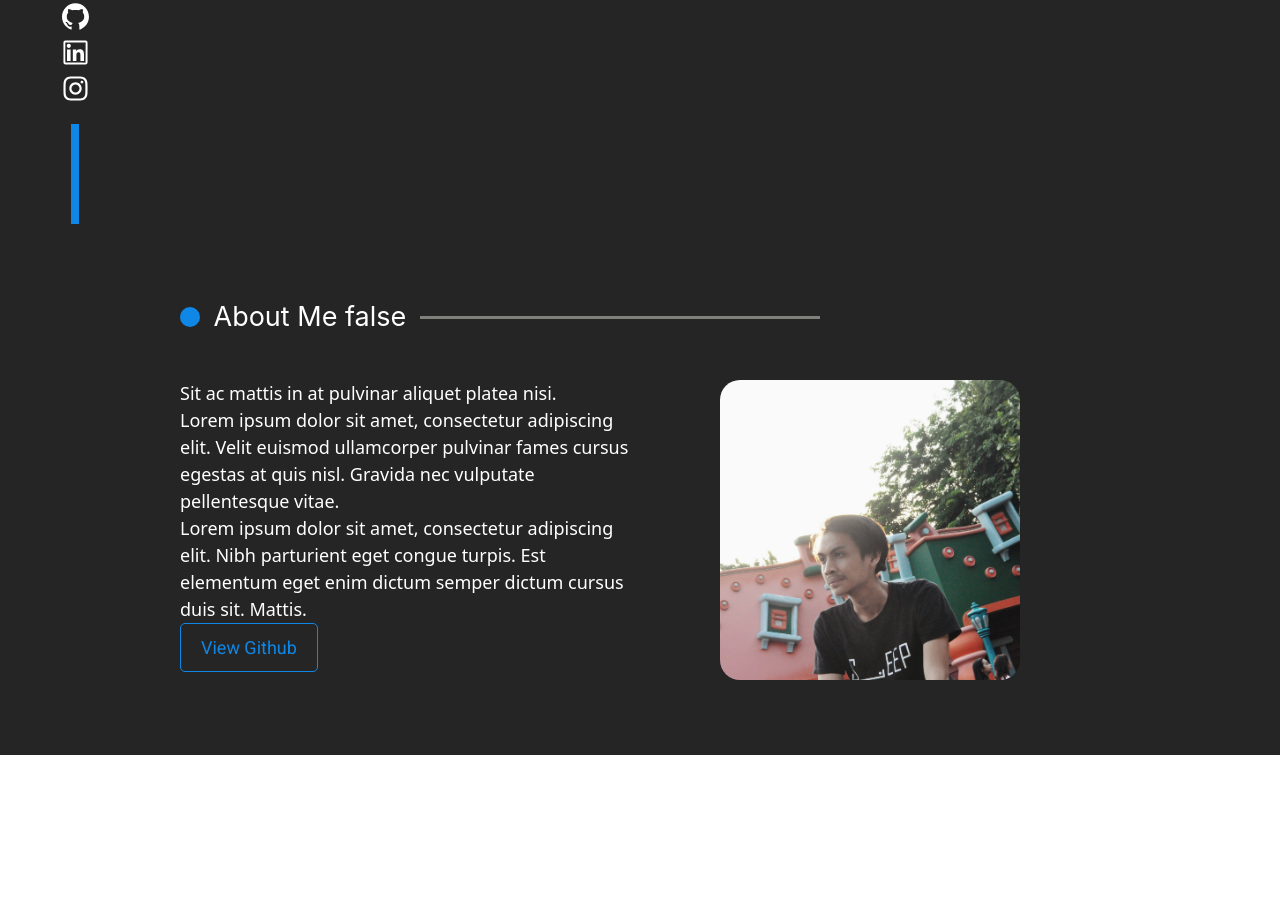
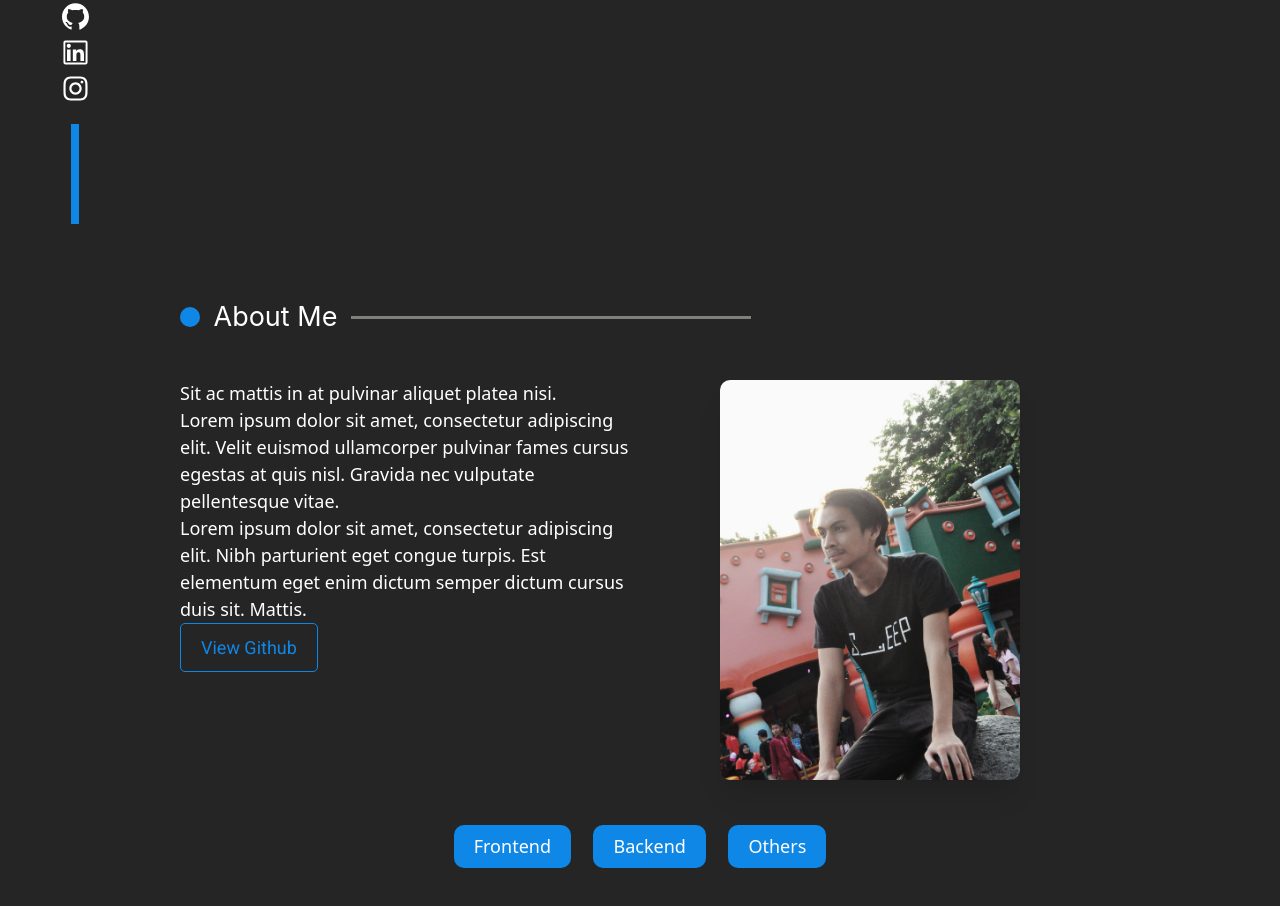
Before and after one commit to andibalo/personal-website-v2, a Gatsby site: page / in a window 1280 px wide. Shown: the part 576-1482 px from the top of the page. Before the commit the page ends 1331 px from the top, so only its background shows below. Built offline with nearby package versions, Linux system fonts and the light colour scheme; Gatsby itself is replaced by a stand-in of ours.

Commit message:
added about section, added flip animation on profile card, created tabs for skills

```diff
--- a/package.json
+++ b/package.json
@@ -6,6 +6,7 @@
   "author": "Kyle Mathews <mathews.kyle@gmail.com>",
   "dependencies": {
     "@ant-design/icons": "^4.4.0",
+    "@react-icons/all-files": "^4.1.0",
     "animejs": "^3.2.1",
     "autoprefixer": "^10.2.3",
     "babel-plugin-styled-components": "^1.12.0",
--- a/src/components/about.js
+++ b/src/components/about.js
@@ -3,40 +3,63 @@ import styled from "styled-components"
 import { useStaticQuery, graphql } from "gatsby"
 import Img from "gatsby-image"
 import Button from "./atoms/Button"
-import anime from "animejs"
+import Section from "./atoms/Section"
+import SectionHeader from "./atoms/SectionHeader"
 
 const About = props => {
-  const StyledBlueCircle = styled.div`
-    background-color: var(--primary-blue);
-    height: 20px;
-    width: 20px;
-    border-radius: 50%;
-  `
-  const StyledGrayLine = styled.div`
-    background-color: var(--grey);
-    height: 3px;
-    width: 400px;
+  const StyledProfileCard = styled.div`
+    width: 300px;
+    height: 400px;
+
+    perspective: 1000px;
+    margin: auto;
+    cursor: pointer;
   `
 
-  const StyledSection = styled.div`
-    padding-top: 75px;
-    padding-bottom: 75px;
+  const StyledFrontCard = styled.div`
+    position: absolute;
+    width: 100%;
+    height: 100%;
+    -webkit-backface-visibility: hidden;
+    backface-visibility: hidden;
   `
 
-  const StyledProfileCard = styled.div`
-    height: 300px;
-    width: 300px;
-    border-radius: 20px;
-    overflow: hidden;
-    margin: auto;
-    perspective: 1000px;
+  const StyledBackCard = styled.div`
+    position: absolute;
+    width: 100%;
+    height: 100%;
+    padding: 30px;
+    border-radius: 10px;
+    -webkit-backface-visibility: hidden;
+    backface-visibility: hidden;
+    transform: rotateY(180deg);
+    background-color: var(--primary-blue);
+  `
+
+  const StyledInnerCard = styled.div`
+    position: relative;
+    width: 100%;
+    height: 100%;
+    transform-style: preserve-3d;
+    transition: all 0.6s;
+    &:hover {
+      transform: rotateY(180deg);
+    }
+  `
+
+  const StyledTabItem = styled.div`
+    background: var(--primary-blue);
+    padding: 8px 20px;
+    border-radius: 10px;
+    color: white;
+    cursor: pointer;
   `
 
   const data = useStaticQuery(graphql`
     query {
       placeholderImage: file(relativePath: { eq: "andi.jpg" }) {
         childImageSharp {
-          fluid(maxWidth: 450) {
+          fluid(maxWidth: 300) {
             ...GatsbyImageSharpFluid
           }
         }
@@ -44,21 +67,9 @@ const About = props => {
     }
   `)
 
-  const [isFlipped, setIsFlipped] = useState(false)
-
-  const flipCard = () => {
-    setIsFlipped(!isFlipped)
-  }
-
   return (
-    <StyledSection className="container">
-      <div className="sectionHeader flex items-center">
-        <StyledBlueCircle />
-        <h3 className="mb-0 ml-3 text-white text-2xl font-normal ">
-          About Me {JSON.stringify(isFlipped)}
-        </h3>
-        <StyledGrayLine className="ml-3" />
-      </div>
+    <Section className="container">
+      <SectionHeader title="About Me" />
       <div className="sectionContent flex mt-10">
         <div className="description flex-1">
           <p className="text-white">
@@ -78,55 +89,28 @@ const About = props => {
         </div>
         <div className="flex-1">
           <StyledProfileCard>
-            <div
-              className={"inner" + (isFlipped ? " flipped" : "")}
-              style={{
-                position: "relative",
-                transformStyle: "preserve-3d",
-              }}
-              onMouseEnter={flipCard}
-              onMouseLeave={flipCard}
-            >
-              <div
-                class="front"
-                style={{
-                  position: "absolute",
-                  top: 0,
-                  left: 0,
-                  height: "300px",
-                  width: "300px",
-                  backfaceVisibility: "hidden",
-                  transform: "rotateY(0)",
-                  zIndex: 2,
-                  transformStyle: "preserve-3d",
-                  transition: "all 0.5s",
-                }}
-              >
-                <Img fluid={data.placeholderImage.childImageSharp.fluid} />
-              </div>
-
-              <div
-                class="back"
-                style={{
-                  transform: "rotateY(-180deg)",
-                  position: "absolute",
-                  top: 0,
-                  left: 0,
-                  height: "300px",
-                  width: "300px",
-                  backfaceVisibility: "hidden",
-                  background: "yellow",
-                  transformStyle: "preserve-3d",
-                  transition: "all 0.5s",
-                }}
-              >
+            <StyledInnerCard className="shadow-xl">
+              <StyledFrontCard>
+                <Img
+                  fluid={data.placeholderImage.childImageSharp.fluid}
+                  style={{ maxHeight: "400px", borderRadius: "10px" }}
+                />
+              </StyledFrontCard>
+              <StyledBackCard>
                 <p style={{ color: "red" }}>test</p>
-              </div>
-            </div>
+              </StyledBackCard>
+            </StyledInnerCard>
           </StyledProfileCard>
         </div>
       </div>
-    </StyledSection>
+      <div className="skillsContainer mt-10">
+        <div className="skillsTab flex justify-center">
+          <StyledTabItem className="skillsTabItem mr-5">Frontend</StyledTabItem>
+          <StyledTabItem className="skillsTabItem mr-5">Backend</StyledTabItem>
+          <StyledTabItem className="skillsTabItem">Others</StyledTabItem>
+        </div>
+      </div>
+    </Section>
   )
 }
 
--- /dev/null
+++ b/src/components/atoms/Section.js
@@ -0,0 +1,13 @@
+import React from "react"
+import styled from "styled-components"
+
+const StyledSection = styled.div`
+  padding-top: 75px;
+  padding-bottom: 75px;
+`
+
+const Section = ({ children, className }) => {
+  return <StyledSection className={className}>{children}</StyledSection>
+}
+
+export default Section
--- /dev/null
+++ b/src/components/atoms/SectionHeader.js
@@ -0,0 +1,25 @@
+import React from "react"
+import styled from "styled-components"
+
+const StyledBlueCircle = styled.div`
+  background-color: var(--primary-blue);
+  height: 20px;
+  width: 20px;
+  border-radius: 50%;
+`
+const StyledGrayLine = styled.div`
+  background-color: var(--grey);
+  height: 3px;
+  width: 400px;
+`
+const SectionHeader = ({ title }) => {
+  return (
+    <div className="sectionHeader flex items-center">
+      <StyledBlueCircle />
+      <h3 className="mb-0 ml-3 text-white text-2xl font-normal ">{title}</h3>
+      <StyledGrayLine className="ml-3" />
+    </div>
+  )
+}
+
+export default SectionHeader
--- a/src/components/home.js
+++ b/src/components/home.js
@@ -1,10 +1,6 @@
 import React, { useState, useEffect } from "react"
 import Button from "./atoms/Button"
-import {
-  TransitionGroup,
-  CSSTransition,
-  Transition,
-} from "react-transition-group"
+import { TransitionGroup, CSSTransition } from "react-transition-group"
 
 const Home = props => {
   const [isMounted, setIsMounted] = useState(false)
--- a/src/styles/global.css
+++ b/src/styles/global.css
@@ -49,11 +49,3 @@
   opacity: 0;
   transition: opacity 300ms var(--easing);
 }
-
-.inner.flipped .front {
-  transform: rotateY(180deg) !important;
-}
-
-.inner.flipped .back {
-  transform: rotateY(0deg) !important;
-}
```
Also changed, not shown: 1 other file.
